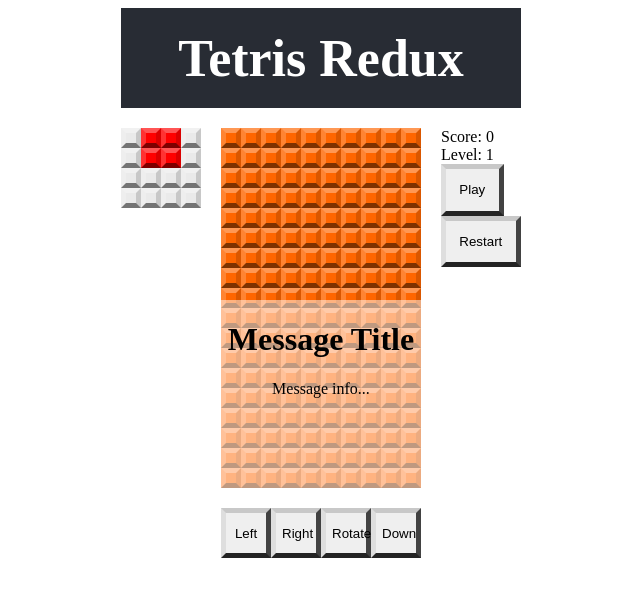
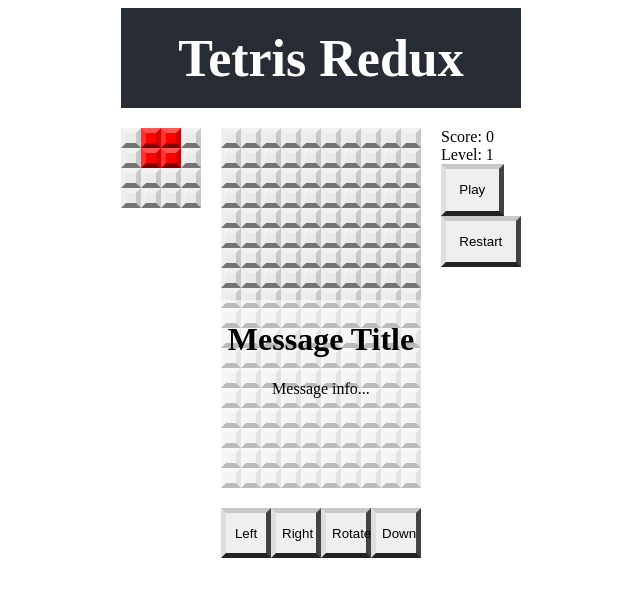
Before and after one commit to lougoncharenko/ACS-3330-color-challenge, a React (Create React App) app: page / in a window 1280 px wide. Shown: the top 596 px of the page, without its empty margins (319-959 px from the left). Built offline with nearby package versions, Linux system fonts and the light colour scheme.

Commit message:
Added connection for grid board

```diff
--- a/src/components/GridBoard/GridBoard.js
+++ b/src/components/GridBoard/GridBoard.js
@@ -1,18 +1,40 @@
 import React from 'react'
+import {useSelector} from 'react-redux'
 import GridSquare from '../GridSquare/GridSquare'
+import {shapes} from '../../utils'
 import './GridBoard.css'
 
-export default function GridBoard() {
-  const grid = []
-  for (let row = 0; row < 18; row ++) {
-    grid.push([])
-    for (let col = 0; col < 10; col ++) {
-      grid[row].push(<GridSquare key={`${col}${row}`} color="1" />)
+export default function GridBoard(props) {
+  const { grid, shape, rotation, x, y, isRunning, speed } = useSelector(state => state)
+
+  const block = shapes[shape][rotation]
+  const blockColor = shape
+  // map rows
+  const gridSquares = grid.map((rowArray, row) => {
+  // map columns
+  return rowArray.map((square, col) => {
+    // Find the block x and y on the shape grid
+    // By subtracting the x and y from the col and the row we get the position of the upper left corner of the block array as if it was superimposed over the main grid
+    const blockX = col - x
+    const blockY = row - y
+    let color = square
+    // Map the current falling block to the grid.
+    // For any squares that fall on the grid we need to look at the block array and see if there is a 1 in this case we use the block color.
+    if (blockX >= 0 && blockX < block.length && blockY >= 0 && blockY < block.length) {
+      color = block[blockY][blockX] === 0 ? color : blockColor
     }
-  }
+    // Generate a unique key for every block
+    const k = row * grid[0].length + col;
+    // Generate a grid square
+    return <GridSquare
+      key={k}
+      color={color} />
+    })
+  })
+
   return (
     <div className='grid-board'>
-      {grid}
+      {gridSquares}
     </div>
   )
 }
```
